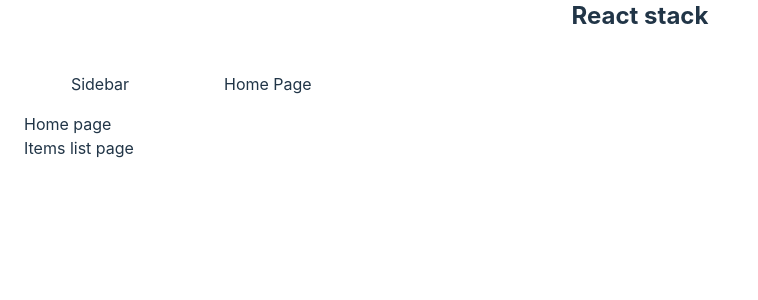
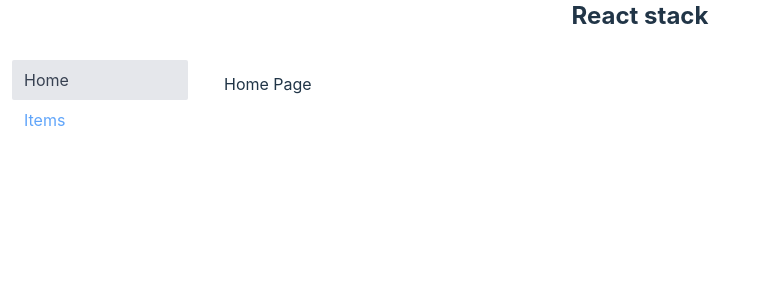
Before and after one commit to eugene-korobka/test-vite-react-stack, a React (Vite) app: page /home in a window 1280 px wide. Shown: the top 300 px of the page, without its empty margins (0-758 px from the left). Built offline with nearby package versions, Linux system fonts and the light colour scheme.

Commit message:
refactored sidebar

```diff
--- /dev/null
+++ b/src/components/AppSidebar.tsx
@@ -0,0 +1,38 @@
+import { NavLink } from "react-router-dom";
+import { AppRoutes } from "src/routes";
+
+const sidebarItems = [
+  {
+    to: AppRoutes.home(),
+    title: 'Home',
+  },
+  {
+    to: AppRoutes.itemsList(),
+    title: 'Items',
+  },
+  // {
+  //   to: AppRoutes.ownersList(),
+  //   title: 'Owners',
+  // },
+];
+
+function getNavLinkClassName({ isActive }) {
+  return `block px-3 py-2 rounded-sm text-blue-400${ isActive ? ' bg-gray-200 text-gray-700' : ''}`;
+};
+
+export const AppSidebar = () => {
+  return (
+    <div className="w-50 sticky top-0 p-3">
+      {/* <h3 className="w-full mb-4 text-center">Sidebar</h3> */}
+      <nav>
+        <ul className="m-0 p-0 list-none text-gra">
+          {sidebarItems.map(({ to, title }) => (
+            <li key={to}>
+              <NavLink className={getNavLinkClassName} to={to}>{title}</NavLink>
+            </li>
+          ))}
+        </ul>
+      </nav>
+    </div>
+  );
+};
--- a/src/pages/RootPage.tsx
+++ b/src/pages/RootPage.tsx
@@ -1,6 +1,6 @@
-import { Link, Outlet } from "react-router-dom";
-import { AppRoutes } from 'src/routes';
+import { Outlet } from "react-router-dom";
 
+import { AppSidebar } from "components/AppSidebar";
 import { MainContainer } from "components/MainContainer";
 
 export const RootPage = () => {
@@ -8,19 +8,7 @@
     <MainContainer>
       <h1 className="mb-4 text-center text-2xl font-bold">React stack</h1>
       <div className="flex">
-        <div className="w-50 sticky top-0 p-6">
-          <h3 className="w-full mb-4 text-center">Sidebar</h3>
-          <nav>
-            <ul className="m-0 p-0 list-none">
-              <li>
-                <Link to={AppRoutes.home()}>Home page</Link>
-              </li>
-              <li>
-                <Link to={AppRoutes.itemsList()}>Items list page</Link>
-              </li>
-            </ul>
-          </nav>
-        </div>
+        <AppSidebar />
         <div className="flex-1">
           <Outlet />
         </div>
```
